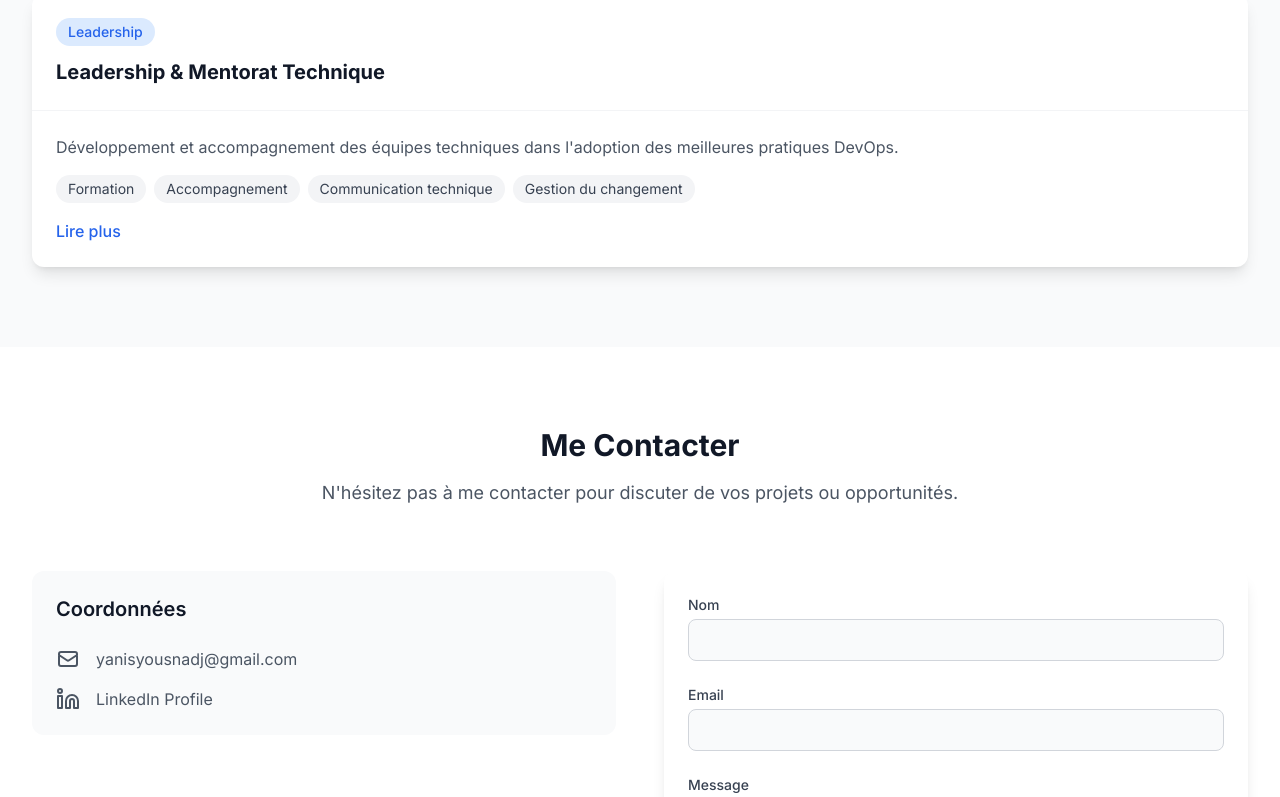
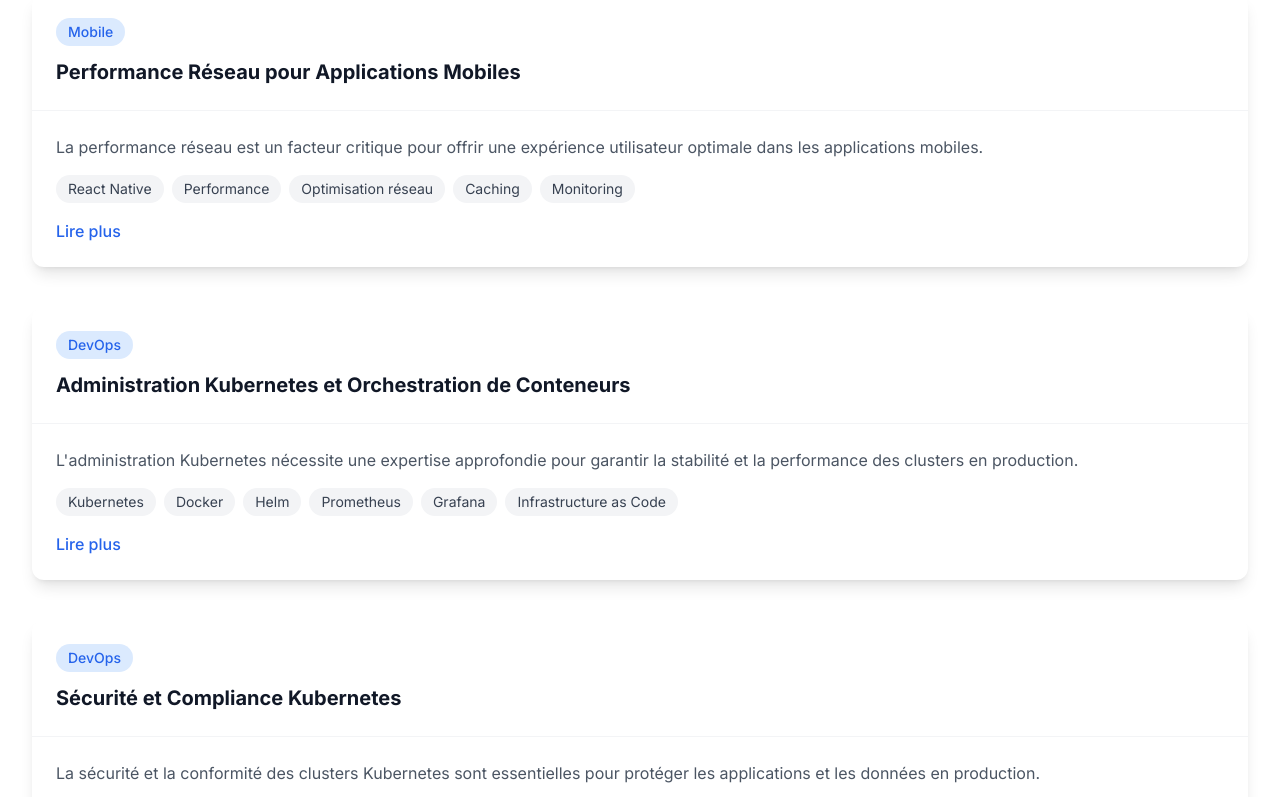
Before and after one commit to aimendenche/aimen-portfolio, a Next.js app: page / in a window 1280 px wide. Shown: the part 5320-6117 px from the top of the page. Built offline with nearby package versions, Linux system fonts and the light colour scheme.

Commit message:
update portfolio

```diff
--- a/app/components/SoftSkills.tsx
+++ b/app/components/SoftSkills.tsx
@@ -3,42 +3,71 @@
 import { useState } from "react"
 import { motion, AnimatePresence } from "framer-motion"
 
-interface SoftSkill {
+interface TechnicalSkill {
   id: number
   titre: string
   resumeCourt: string
   contenuDetaille: {
-    contexte: string
-    problematique: string
-    solution: string
-    resultats: string
+    expertise: string
+    optimisation: string
+    strategies: string
+    surveillance: string
+    conclusion: string
   }
   competences: string[]
-  categorie: "Communication" | "Leadership" | "Gestion de projet"
+  categorie: "DevOps" | "Mobile" | "Cloud"
 }
 
-export default function SoftSkills() {
+export default function TechnicalSkills() {
   const [selectedSkill, setSelectedSkill] = useState<number | null>(null)
 
-  const softSkills: SoftSkill[] = [
+  const technicalSkills: TechnicalSkill[] = [
     {
       id: 1,
-      titre: "Leadership & Mentorat Technique",
-      resumeCourt: "Développement et accompagnement des équipes techniques dans l'adoption des meilleures pratiques DevOps.",
+      titre: "Performance Réseau pour Applications Mobiles",
+      resumeCourt: "La performance réseau est un facteur critique pour offrir une expérience utilisateur optimale dans les applications mobiles.",
       contenuDetaille: {
-        contexte: "Dans un contexte de transformation digitale, j'ai identifié le besoin d'accompagner les équipes dans leur montée en compétences sur les pratiques DevOps et Cloud.",
-        problematique: "Les équipes techniques étaient confrontées à des défis d'adoption des nouvelles technologies et méthodologies, créant des résistances et ralentissant la transformation.",
-        solution: "Mise en place d'un programme de mentorat structuré : sessions hebdomadaires de formation, ateliers pratiques, et accompagnement personnalisé des équipes.",
-        resultats: "Amélioration significative de l'autonomie des équipes, réduction de 60% des incidents liés aux déploiements, et adoption réussie des pratiques DevOps."
+        expertise: "La maîtrise des performances réseau passe par une compréhension approfondie des protocoles de communication, des latences et des temps de réponse. Par exemple, dans une application React Native que j'ai développée, j'ai optimisé l'utilisation des requêtes HTTP en utilisant des mécanismes tels que la compression des réponses et la gestion des erreurs pour minimiser l'impact des interruptions de réseau. Cela a permis de réduire les latences perçues 20% lors des transitions entre les écrans.",
+        optimisation: "L'un des objectifs principaux dans une application mobile est de réduire le nombre d'appels réseau tout en garantissant une expérience fluide. Dans une application React Native, voici quelques techniques que j'ai mises en œuvre : 1. Mise en cache des données : En intégrant un système de cache côté client (par exemple avec AsyncStorage), j'ai permis à l'application de stocker localement les données fréquemment utilisées, réduisant ainsi le besoin d'effectuer des appels répétés au serveur, cette stratégie a permis de réduire de 40% le nombre de requêtes au serveur lors de l'utilisation d'une fonctionnalité spécifique. 2. Réduction des appels réseau : Dans un projet où l'application interrogeait fréquemment une API distante pour obtenir des informations utilisateur, j'ai implémenté une logique qui évitait de faire des appels inutiles.",
+        strategies: "Voici des stratégies spécifiques que j'ai appliquées pour améliorer la performance réseau des applications React Native : Compression des réponses réseau, Lazy Loading et Code Splitting.",
+        surveillance: "La surveillance continue des performances réseau est essentielle pour garantir la stabilité d'une application React Native. En utilisant des outils comme Flipper et React Native Devtools, j'ai pu analyser en temps réel le comportement des requêtes réseau, détecter des goulets d'étranglement, et identifier les points de latence.",
+        conclusion: "Grâce à une combinaison de ces stratégies et à l'utilisation d'outils adaptés à React Native, j'ai pu optimiser la performance réseau des applications mobiles, assurant ainsi une expérience utilisateur fluide et réactive."
       },
-      competences: ["Formation", "Accompagnement", "Communication technique", "Gestion du changement"],
-      categorie: "Leadership"
+      competences: ["React Native", "Performance", "Optimisation réseau", "Caching", "Monitoring"],
+      categorie: "Mobile"
+    },
+    {
+      id: 2,
+      titre: "Administration Kubernetes et Orchestration de Conteneurs",
+      resumeCourt: "L'administration Kubernetes nécessite une expertise approfondie pour garantir la stabilité et la performance des clusters en production.",
+      contenuDetaille: {
+        expertise: "En tant qu'administrateur Kubernetes, j'ai développé une expertise poussée dans la gestion de clusters multi-environnements. Ma compréhension approfondie de l'architecture Kubernetes, de ses composants et de ses mécanismes de fonctionnement m'a permis d'implémenter des solutions robustes et scalables.",
+        optimisation: "J'ai mis en place des stratégies d'optimisation des ressources cluster, notamment à travers la configuration fine des requests et limits des pods, l'implémentation de politiques d'auto-scaling efficaces et la gestion intelligente du placement des workloads via les nodeSelectors et les taints/tolerations.",
+        strategies: "Mes stratégies clés incluent la mise en place de monitoring avancé avec Prometheus et Grafana, l'implémentation de politiques de sécurité avec NetworkPolicies et PodSecurityPolicies, et l'automatisation des déploiements via des opérateurs personnalisés.",
+        surveillance: "Le monitoring est au cœur de mon approche, avec un focus particulier sur la surveillance des métriques clés du cluster, la gestion proactive des alertes et l'analyse continue des performances pour identifier et résoudre les problèmes avant qu'ils n'impactent la production.",
+        conclusion: "Mon expertise en administration Kubernetes m'a permis de maintenir des environnements hautement disponibles et performants, tout en assurant la sécurité et la scalabilité nécessaires aux applications modernes."
+      },
+      competences: ["Kubernetes", "Docker", "Helm", "Prometheus", "Grafana", "Infrastructure as Code"],
+      categorie: "DevOps"
+    },
+    {
+      id: 3,
+      titre: "Sécurité et Compliance Kubernetes",
+      resumeCourt: "La sécurité et la conformité des clusters Kubernetes sont essentielles pour protéger les applications et les données en production.",
+      contenuDetaille: {
+        expertise: "J'ai développé une expertise approfondie dans la sécurisation des clusters Kubernetes, en me concentrant sur l'implémentation des meilleures pratiques de sécurité et la conformité aux standards de l'industrie.",
+        optimisation: "Mon approche de la sécurité inclut l'optimisation des configurations de sécurité à tous les niveaux : du cluster aux conteneurs individuels, en passant par la gestion des secrets et des accès.",
+        strategies: "J'ai mis en place des stratégies de sécurité complètes incluant l'audit logging, la gestion des RBAC, l'implémentation de Network Policies, et l'utilisation d'outils de scan de vulnérabilités pour les conteneurs.",
+        surveillance: "La surveillance continue de la sécurité est assurée par des outils spécialisés et des dashboards personnalisés, permettant une détection rapide des anomalies et des tentatives d'intrusion.",
+        conclusion: "Cette approche globale de la sécurité m'a permis de maintenir un niveau élevé de protection tout en facilitant le développement et le déploiement continu des applications."
+      },
+      competences: ["Kubernetes Security", "RBAC", "Network Policies", "Security Scanning", "Compliance"],
+      categorie: "DevOps"
     }
-    // Ajoutez vos autres compétences humaines ici
   ]
 
   return (
-    <section id="softskills" className="py-20 bg-gray-50 dark:bg-gray-800">
+    <section id="technicalskills" className="py-20 bg-white dark:bg-gray-900">
       <div className="max-w-7xl mx-auto px-4 sm:px-6 lg:px-8">
         <motion.div
           initial={{ opacity: 0, y: 20 }}
@@ -47,12 +76,12 @@ export default function SoftSkills() {
           className="text-center mb-16"
         >
           <h2 className="text-3xl font-bold text-gray-900 dark:text-white mb-4">
-            Compétences Humaines
+            Compétences Techniques
           </h2>
         </motion.div>
 
         <div className="space-y-10">
-          {softSkills.map((skill) => (
+          {technicalSkills.map((skill) => (
             <motion.article
               key={skill.id}
               initial={{ opacity: 0, y: 20 }}
@@ -112,27 +141,33 @@ export default function SoftSkills() {
                     >
                       <div className="space-y-4">
                         <div>
-                          <h4 className="font-medium text-gray-900 dark:text-white mb-2">Contexte</h4>
+                          <h4 className="font-medium text-gray-900 dark:text-white mb-2">Expertise</h4>
                           <p className="text-gray-600 dark:text-gray-300">
-                            {skill.contenuDetaille.contexte}
+                            {skill.contenuDetaille.expertise}
                           </p>
                         </div>
                         <div>
-                          <h4 className="font-medium text-gray-900 dark:text-white mb-2">Problématique</h4>
+                          <h4 className="font-medium text-gray-900 dark:text-white mb-2">Optimisation</h4>
                           <p className="text-gray-600 dark:text-gray-300">
-                            {skill.contenuDetaille.problematique}
+                            {skill.contenuDetaille.optimisation}
                           </p>
                         </div>
                         <div>
-                          <h4 className="font-medium text-gray-900 dark:text-white mb-2">Solution</h4>
+                          <h4 className="font-medium text-gray-900 dark:text-white mb-2">Stratégies</h4>
                           <p className="text-gray-600 dark:text-gray-300">
-                            {skill.contenuDetaille.solution}
+                            {skill.contenuDetaille.strategies}
                           </p>
                         </div>
                         <div>
-                          <h4 className="font-medium text-gray-900 dark:text-white mb-2">Résultats</h4>
+                          <h4 className="font-medium text-gray-900 dark:text-white mb-2">Surveillance et Analyse</h4>
                           <p className="text-gray-600 dark:text-gray-300">
-                            {skill.contenuDetaille.resultats}
+                            {skill.contenuDetaille.surveillance}
+                          </p>
+                        </div>
+                        <div>
+                          <h4 className="font-medium text-gray-900 dark:text-white mb-2">Conclusion</h4>
+                          <p className="text-gray-600 dark:text-gray-300">
+                            {skill.contenuDetaille.conclusion}
                           </p>
                         </div>
                       </div>
```
